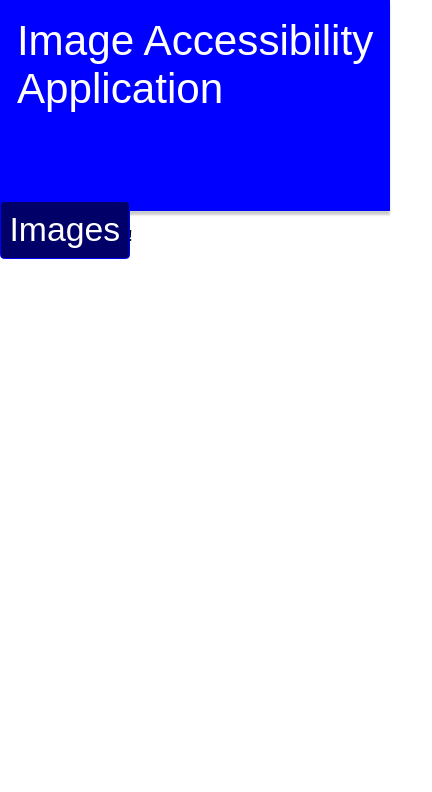
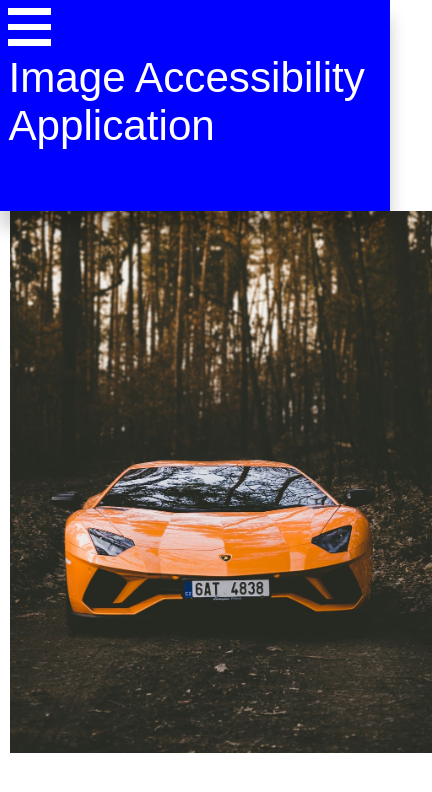
Before and after one commit to dan933/image-accessibility-project, an Angular app in the folder image-accessibility/: page /images in a window 390 px wide. Shown: the top 792 px of the page, 432 px wide, since content can reach past the window. Built offline with nearby package versions, Linux system fonts and the light colour scheme.

Commit message:
hamburger button nav-bar changes

```diff
--- a/image-accessibility/src/app/components/image-page/image-page.component.html
+++ b/image-accessibility/src/app/components/image-page/image-page.component.html
@@ -1,3 +1,3 @@
 <div class="page-container">
-  <p>image-page works!</p>
+<img style="width:50vh;"src="../../../assets/images/photo-1525609004556-c46c7d6cf023.jpg" alt="Car" #image (click)="speech(image)">
 </div>
--- a/image-accessibility/src/app/components/image-page/image-page.component.ts
+++ b/image-accessibility/src/app/components/image-page/image-page.component.ts
@@ -12,4 +12,19 @@ export class ImagePageComponent implements OnInit {
   ngOnInit(): void {
   }
 
+  speech(image: HTMLElement) {
+    let soundToPlay = image.getAttribute('alt')!;
+    let speech = new SpeechSynthesisUtterance(soundToPlay);
+
+    speechSynthesis.speak(speech);
+
+    speechSynthesis.getVoices().forEach((voice) => {
+      console.log(voice)
+    });
+
+
+
+
+  }
+
 }
--- a/image-accessibility/src/app/components/nav-bar/nav-bar.component.scss
+++ b/image-accessibility/src/app/components/nav-bar/nav-bar.component.scss
@@ -1,17 +1,17 @@
 nav{
 
     background-color: rgb(0, 0, 255);
+    height: 16.6vh;
     width: 100vw;
-    height: 25vh;
     position:fixed;
-    box-shadow: 0 4px 2px 0px rgba(0,0,0,.2);
+    box-shadow: 0vh 2vh 2vh 0px rgba(0,0,0,.2);
     z-index: 3 !important;
     display: block;
 
   &.normal-nav{
     display: none;
 
-    @media screen and (min-width:233px) {
+    @media screen and (min-width:463px) {
       &{
         display: block;
       }
@@ -28,9 +28,10 @@ nav{
     }
 
     button{
+      position:fixed;
       background-color: blue;
       color: white;
-      margin-top: 10.4vh;
+      margin-top: 2vh !important;
       font-size: 4vh;
       padding:1vh;
       border: 0.1vh solid rgb(0, 0, 255);
@@ -58,7 +59,7 @@ nav{
 
 
 
-    @media screen and (max-width:233px) {
+    @media screen and (max-width:463px) {
       &{
         display: block;
       }
@@ -66,8 +67,8 @@ nav{
 
     span.nav-compact-header{
       font-size:5vh;
-      padding-top: 5px;
-      padding-left: 5px;
+      padding-top: 0vh;
+      padding-left: 1vh;
       display: block;
       color: white;
       font-family: Arial, Helvetica, sans-serif;
@@ -81,22 +82,22 @@ nav{
       height: min-content;
 
       div.bar1, div.bar2, div.bar3{
-        width: 15px;
-        height: 2px;
+        width: 5vh;
+        height: 0.8vh;
         background-color: rgb(255, 255, 255);
-        margin: 3px 2px;
+        margin: 1vh 1vh;
         cursor:pointer;
-        transition: 0.4s;
+        transition: transform  0.4s;
       }
 
       &.change div.bar1 {
-        transform: rotate(-45deg) translate(-2px, 5px);
+        transform: rotate(-45deg) translate(-2vh, 2.4vh);
       }
 
       &.change div.bar2 {opacity: 0;}
 
       &.change div.bar3 {
-        transform: rotate(45deg) translate(-2px, -5px);
+        transform: rotate(45deg) translate(0vh, -0.5vh);
       }
     }
 
@@ -114,6 +115,12 @@ nav{
   background-color: #0009;
   visibility: hidden;
   opacity: 0;
+
+   @media screen and (min-width:463px) {
+    &{
+      visibility: hidden !important;
+    }
+  }
 }
 
 
@@ -127,7 +134,13 @@ nav{
   opacity: 0;
   display: block;
   visibility: hidden;
-  transition: all 0.4s ease-in-out;
+  transition: opacity 0.4s ease-in-out;
+
+  @media screen and (min-width:463px) {
+    &{
+      visibility: hidden !important;
+    }
+  }
 
   button{
     font-size: 12vw;
@@ -148,12 +161,5 @@ nav{
 
   }
 
-  @media screen and (min-width:233px) {
-    &{
-      display: none;
-    }
-
-  }
-
 
 }
```
Also changed, not shown: image-accessibility/src/assets/images/photo-1525609004556-c46c7d6cf023.jpg (added).
